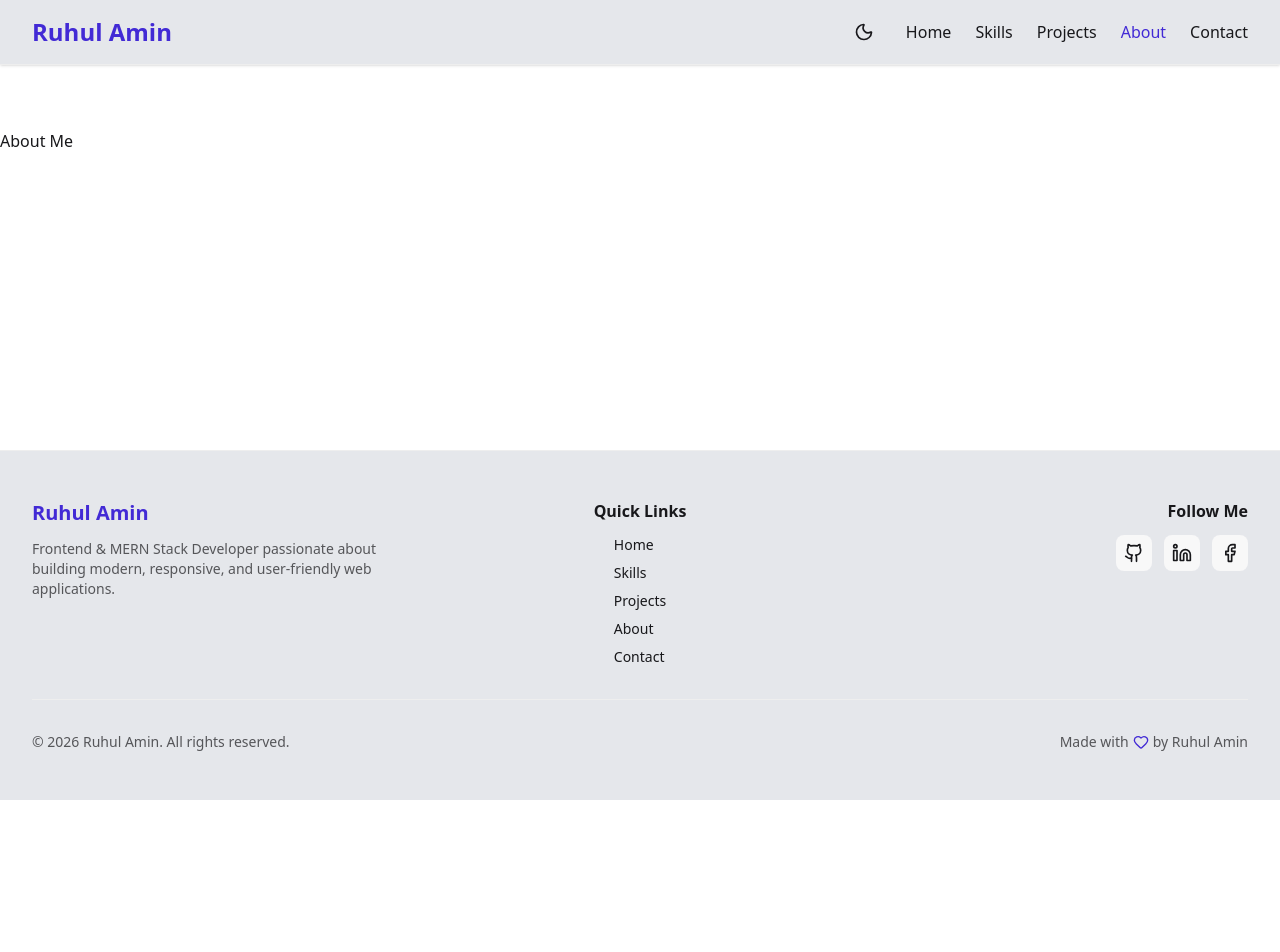
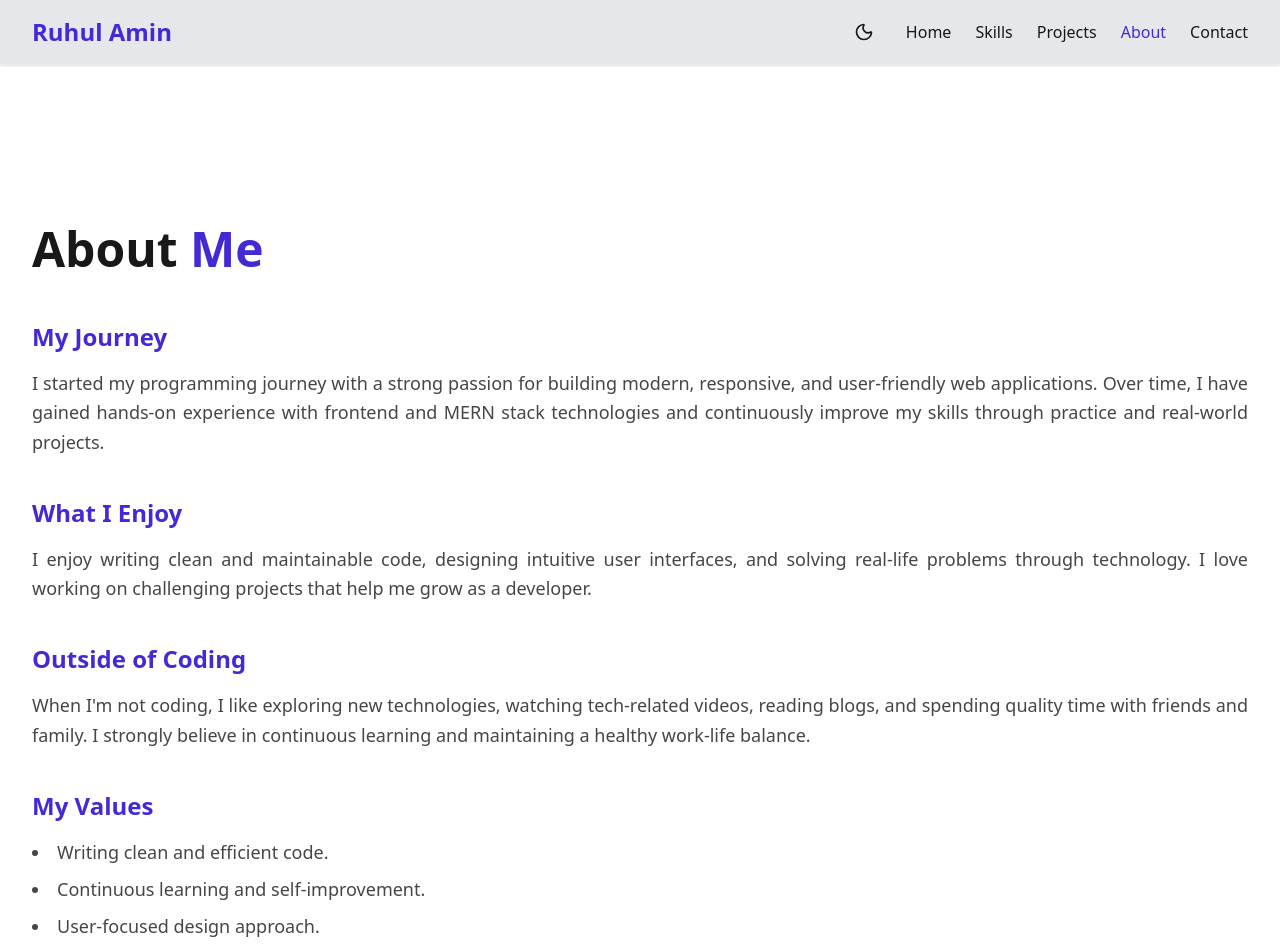
Before and after one commit to ruhulamindev/portfolio-website-with-react, a React (Vite) app: page /about in a window 1280 px wide. Shown: the top 952 px of the page. Before the commit the page ends 800 px from the top, so only its background shows below. Built offline with nearby package versions, Linux system fonts and the light colour scheme.

Commit message:
About Section Complete

```diff
--- a/src/Pages/About.jsx
+++ b/src/Pages/About.jsx
@@ -1,11 +1,74 @@
-import React from 'react';
+import React from "react";
+import MyContainer from "./../Components/MyContainer";
 
 const About = () => {
-    return (
-        <div>
-            <h1>About Me</h1>
+  return (
+    <section className="py-16 md:py-24 bg-base-100">
+      <MyContainer className="px-4 md:px-8">
+        {/* Heading */}
+        <h1 className="text-4xl md:text-5xl font-bold mb-12">
+          About <span className="text-primary">Me</span>
+        </h1>
+
+        {/* Content */}
+        <div className="space-y-10 text-lg leading-relaxed">
+          {/* My Journey */}
+          <div>
+            <h3 className="text-2xl font-semibold mb-4 text-primary">
+              My Journey
+            </h3>
+            <p className="text-base-content/80 text-justify">
+              I started my programming journey with a strong passion for building
+              modern, responsive, and user-friendly web applications. Over time,
+              I have gained hands-on experience with frontend and MERN stack
+              technologies and continuously improve my skills through practice
+              and real-world projects.
+            </p>
+          </div>
+
+          {/* What I Enjoy */}
+          <div>
+            <h3 className="text-2xl font-semibold mb-4 text-primary">
+              What I Enjoy
+            </h3>
+            <p className="text-base-content/80 text-justify">
+              I enjoy writing clean and maintainable code, designing intuitive
+              user interfaces, and solving real-life problems through
+              technology. I love working on challenging projects that help me
+              grow as a developer.
+            </p>
+          </div>
+
+          {/* Outside of Coding */}
+          <div>
+            <h3 className="text-2xl font-semibold mb-4 text-primary">
+              Outside of Coding
+            </h3>
+            <p className="text-base-content/80 text-justify">
+              When I'm not coding, I like exploring new technologies, watching
+              tech-related videos, reading blogs, and spending quality time with
+              friends and family. I strongly believe in continuous learning and
+              maintaining a healthy work-life balance.
+            </p>
+          </div>
+
+          {/* Values */}
+          <div>
+            <h3 className="text-2xl font-semibold mb-4 text-primary">
+              My Values
+            </h3>
+            <ul className="list-disc list-inside space-y-2 text-base-content/80">
+              <li>Writing clean and efficient code.</li>
+              <li>Continuous learning and self-improvement.</li>
+              <li>User-focused design approach.</li>
+              <li>Honest communication and collaboration.</li>
+              <li>Delivering quality work on time.</li>
+            </ul>
+          </div>
         </div>
-    );
+      </MyContainer>
+    </section>
+  );
 };
 
 export default About;
--- a/src/Pages/Contact.jsx
+++ b/src/Pages/Contact.jsx
@@ -1,5 +1,6 @@
 import React, { useState } from "react";
 import { Mail, Phone, MessageSquare } from "lucide-react";
+import MyContainer from "../Components/MyContainer";
 
 const Contact = () => {
   const [formData, setFormData] = useState({
@@ -26,7 +27,7 @@ const Contact = () => {
 
   return (
     <section className="py-5 bg-base-100">
-      <div className="max-w-5xl mx-auto px-4 md:px-8">
+      <MyContainer className="px-4 md:px-8">
         {/* Heading */}
         <h1 className="text-4xl md:text-5xl font-bold mb-12">Get In Touch</h1>
 
@@ -158,7 +159,7 @@ const Contact = () => {
             </form>
           </div>
         </div>
-      </div>
+      </MyContainer>
     </section>
   );
 };
--- a/src/Pages/ErrorPage.jsx
+++ b/src/Pages/ErrorPage.jsx
@@ -5,8 +5,9 @@ import Footer from "../Components/Footer";
 
 const ErrorPage = () => {
   return (
-    <div className="flex flex-col min-h-screen">
+    <div>
       <Navbar />
+    <div className="flex flex-col min-h-screen mt-40">
       <div className="flex-1">
         <div className="flex flex-col items-center justify-center min-h-md bg-gray-300 p-8">
           <div className="text-center">
@@ -23,8 +24,9 @@ const ErrorPage = () => {
           </div>
         </div>
       </div>
+    </div>
       <Footer />
-    </div>
+      </div>
   );
 };
 
```
